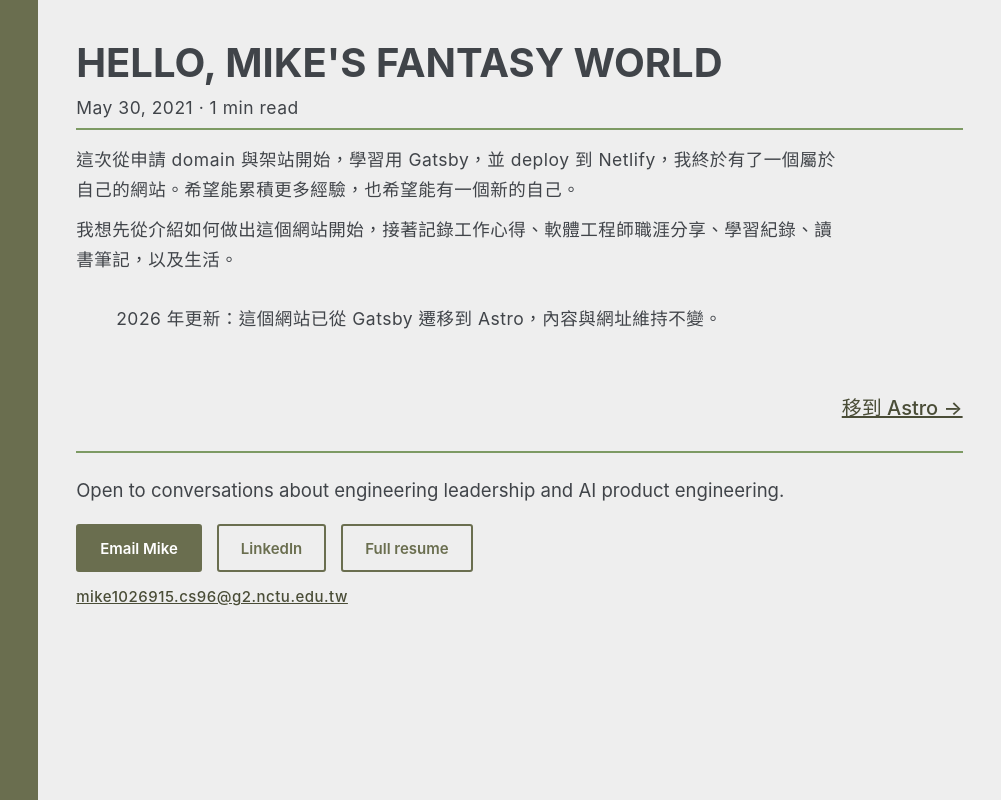
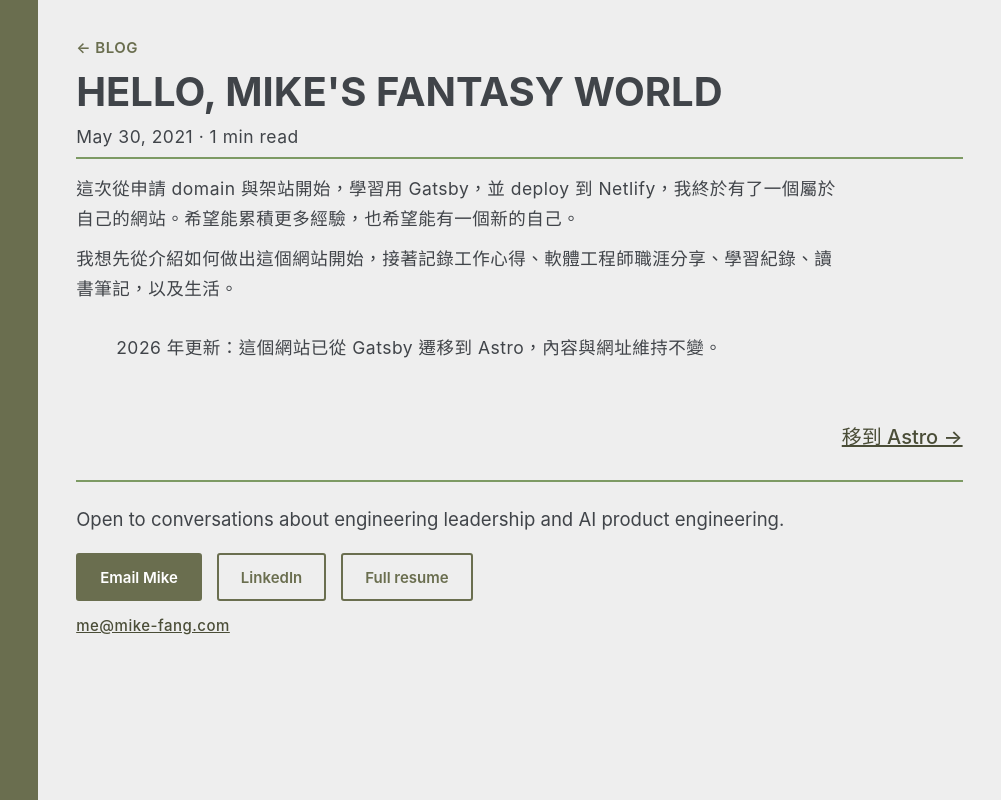
Before and after one commit to mike1026915/mike-fantasy, an Astro site: page /blogs/hello-world-blog/ in a window 1280 px wide. Shown: the full height of the page, 279-1280 px from the left. Built offline with nearby package versions, Linux system fonts and the light colour scheme; Astro itself is replaced by a stand-in of ours.

Commit message:
Update contact email and enhance blog navigation
- Changed contact email in site configuration and profile JSON to 'me@mike-fang.com'.
- Added a back navigation link to the blog post pages for improved user experience.

```diff
--- a/src/data/profile.json
+++ b/src/data/profile.json
@@ -1,8 +1,8 @@
 {
     "contacts": {
         "email": {
-            "link": "mailto:mike1026915.cs96@g2.nctu.edu.tw",
-            "text": "mike1026915.cs96@g2.nctu.edu.tw"
+            "link": "mailto:me@mike-fang.com",
+            "text": "me@mike-fang.com"
         },
         "linkedin": {
             "link": "https://www.linkedin.com/in/mike1026915/",
--- a/src/pages/blogs/[slug].astro
+++ b/src/pages/blogs/[slug].astro
@@ -50,6 +50,7 @@ const url = `${siteConfig.siteUrl}/blogs/${slug}/`;
     author: { '@type': 'Person', name: siteConfig.name, url: siteConfig.siteUrl },
   }}
 >
+  <a class="back" href="/blogs/">← Blog</a>
   <h1>{title}</h1>
   <p class="metadata">
     <time datetime={date.toISOString()}>{formatDate(date)}</time> · {readingMinutes(post.body)} min
@@ -80,6 +81,21 @@ const url = `${siteConfig.siteUrl}/blogs/${slug}/`;
 </Layout>
 
 <style>
+  .back {
+    display: inline-block;
+    margin-bottom: 1rem;
+    font-size: 1.5rem;
+    font-weight: 600;
+    letter-spacing: 0.05rem;
+    text-transform: uppercase;
+    color: var(--dark-green);
+    text-decoration: none;
+  }
+
+  .back:hover {
+    text-decoration: underline;
+  }
+
   .metadata {
     border-bottom: 0.2rem solid var(--light-green);
     padding: 1rem 0;
--- a/src/siteConfig.ts
+++ b/src/siteConfig.ts
@@ -11,7 +11,7 @@ export const siteConfig = {
     { label: 'Blog', path: '/blogs/' },
   ],
   contacts: {
-    email: 'mailto:mike1026915.cs96@g2.nctu.edu.tw',
+    email: 'mailto:me@mike-fang.com',
     github: 'https://github.com/mike1026915/',
     linkedin: 'https://www.linkedin.com/in/mike1026915/',
     instagram: 'https://www.instagram.com/mike1026915/',
```
